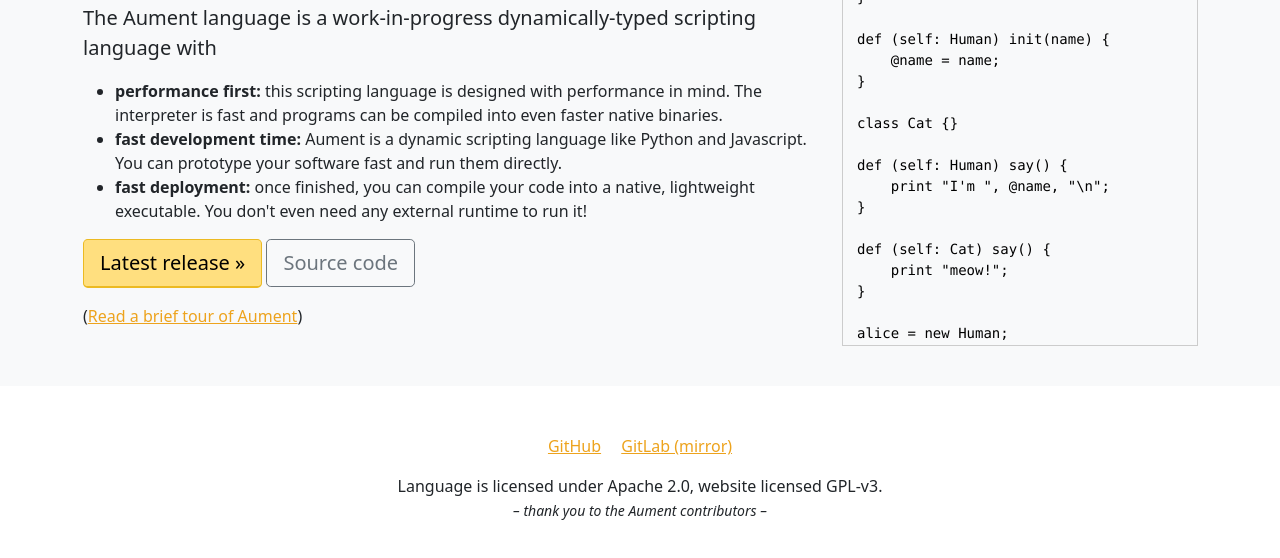
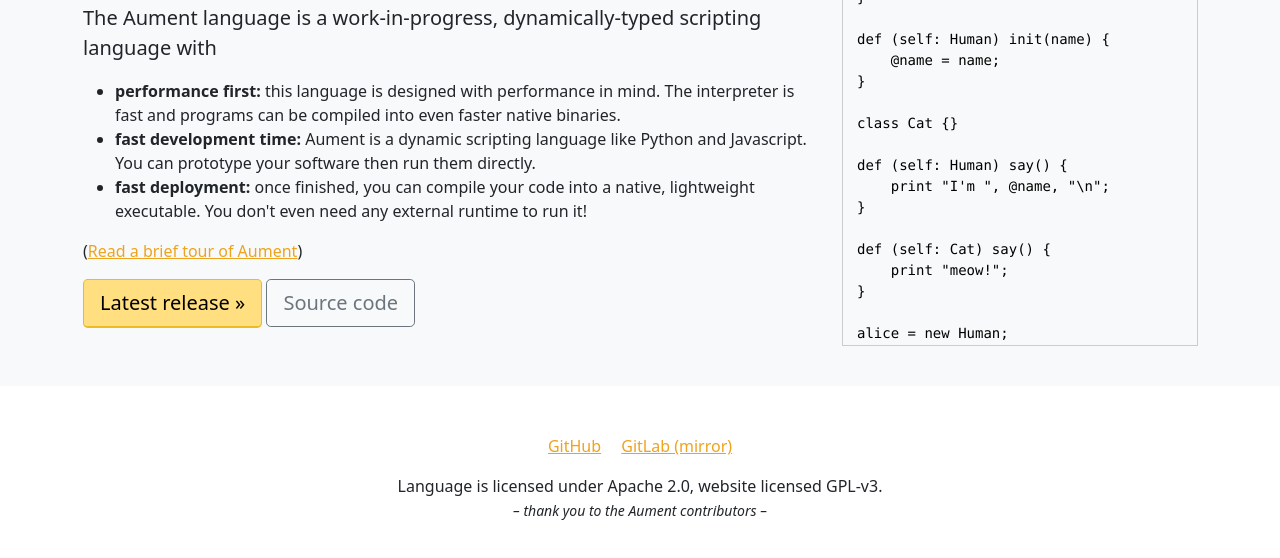
Before and after one commit to aument-lang/aument-lang.github.io, a plain HTML site: page index.html in a window 1280 px wide. Shown: the part 192-750 px from the top of the page. Drawn offline with Linux system fonts and the light colour scheme.

Commit message:
Update head tags

```diff
--- a/index.html
+++ b/index.html
@@ -3,13 +3,12 @@
   <head>
     <meta charset="utf-8">
     <meta name="viewport" content="width=device-width, initial-scale=1">
-    <meta name="description" content="">
-    <meta name="author" content="">
-    <title>The Aument language</title>
+    <meta name="description" content="The Aument Language is a fast and lightweight dynamic scripting language.">
+    <title>The Aument Language</title>
 
     <link rel="icon" href="img/favicon16.png" sizes="16x16" type="image/png">
     <link rel="icon" href="img/favicon32.png" sizes="32x32" type="image/png">
-    <meta name="theme-color" content="#7952b3">
+    <meta name="theme-color" content="#ffcd2d">
 
     <link href="css/bootstrap.min.css" rel="stylesheet">
     <link href="css/prism-coy.css" rel="stylesheet">
@@ -41,18 +40,18 @@
   <td>
     <h1>The Aument Language</h1>
 <p class="lead">
-The Aument language is a work-in-progress dynamically-typed scripting language with
+The Aument language is a work-in-progress, dynamically-typed scripting language with
 </p>
 <ul>
-<li><b>performance first:</b> this scripting language is designed with performance in mind. The interpreter is fast and programs can be compiled into even faster native binaries.</li>
-<li><b>fast development time:</b> Aument is a dynamic scripting language like Python and Javascript. You can prototype your software fast and run them directly.</li>
+<li><b>performance first:</b> this language is designed with performance in mind. The interpreter is fast and programs can be compiled into even faster native binaries.</li>
+<li><b>fast development time:</b> Aument is a dynamic scripting language like Python and Javascript. You can prototype your software then run them directly.</li>
 <li><b>fast deployment:</b> once finished, you can compile your code into a native, lightweight executable. You don't even need any external runtime to run it!</li>
 </ul>
+    <p>(<a href="/tour">Read a brief tour of Aument</a>)</p>
     <p>
         <a class="btn btn-lg btn-primary" href="https://github.com/aument-lang/aument/releases" role="button">Latest release &raquo;</a>
         <a class="btn btn-lg btn-outline-secondary" href="https://github.com/aument-lang/aument" role="button">Source code</a>
     </p>
-    <p>(<a href="/tour">Read a brief tour of Aument</a>)</p>
   </td>
   </tr>
   </table>
```
Also changed, not shown: tour/index.html (+6 -0 lines), 1 other file.
